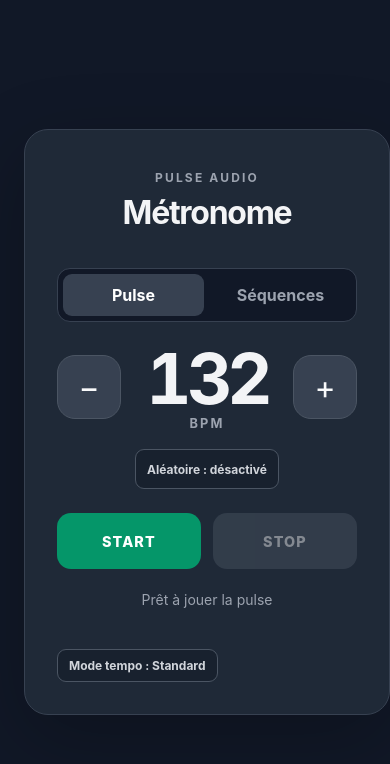
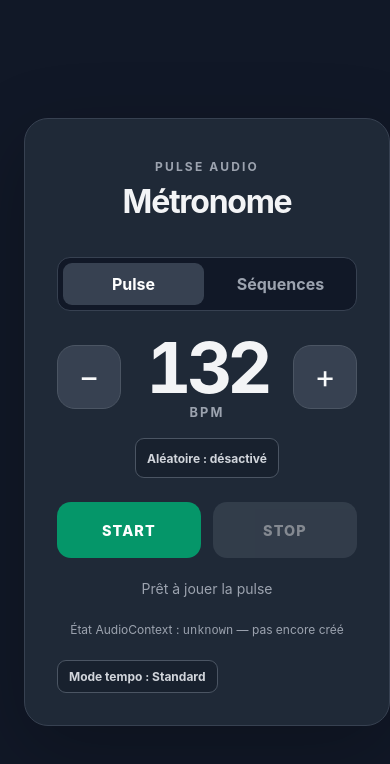
Before and after one commit to christianmelon/metronome, a Vue app: page / in a window 390 px wide. Shown: the top 764 px of the page. Built offline with nearby package versions, Linux system fonts and the light colour scheme.

Commit message:
add status on audioContext for mobile

```diff
--- a/src/App.vue
+++ b/src/App.vue
@@ -558,6 +558,14 @@ onBeforeUnmount(() => {
       <template v-else>Séquence prête</template>
     </p>
 
+    <p class="audio-context-status" aria-live="polite">
+      État AudioContext : <code>{{ audioContextState }}</code>
+      <span v-if="audioContextState === 'unknown'"> — pas encore créé</span>
+      <span v-else-if="audioContextState === 'running'">
+        — actif, sans garantie que le son soit audible
+      </span>
+    </p>
+
     <p v-if="offlineStatus !== 'hidden'" class="offline-status" aria-live="polite">
       <template v-if="offlineStatus === 'preparing'">Préparation du mode hors ligne…</template>
       <template v-else-if="offlineStatus === 'ready'">Application prête hors ligne</template>
--- a/src/style.css
+++ b/src/style.css
@@ -262,6 +262,13 @@ h1 {
   line-height: 1.5;
 }
 
+.audio-context-status {
+  margin: 4px 0 0;
+  color: #9ca3af;
+  font-size: 0.75rem;
+  line-height: 1.4;
+}
+
 .error-message {
   margin: 16px 0 0;
   color: #fca5a5;
```
Also changed, not shown: 2 other files (tests, documents, lock files or other folders).
